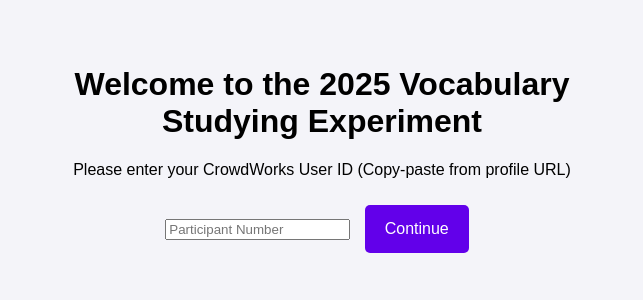
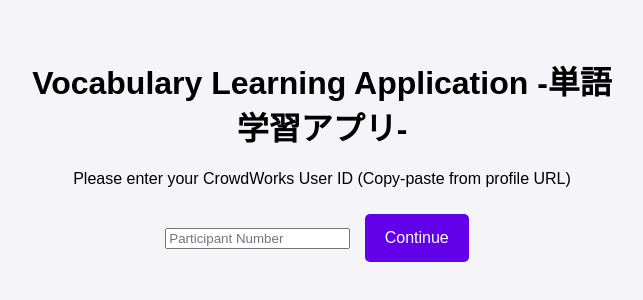
Before and after one commit to brandonlkramer/FlashcardApp-WordIntroduction, a website: page Japanese/index.html in a window 1280 px wide. Shown: the part 246-546 px from the top of the page, without its empty margins (318-961 px from the left). Drawn offline with Linux system fonts and the light colour scheme; no server answers.

Commit message:
minor updates

```diff
--- a/Japanese/index.html
+++ b/Japanese/index.html
@@ -17,7 +17,7 @@
     <div id="app">
         <!-- Participant Number Screen -->
         <div id="participant-number-screen" class="screen active">
-            <h1>Welcome to the 2025 Vocabulary Studying Experiment</h1>
+            <h1>Vocabulary Learning Application -単語学習アプリ-</h1>
             <p>Please enter your CrowdWorks User ID (Copy-paste from profile URL)</p>
             <input type="text" id="participant-number" placeholder="Participant Number">
             <button id="submit-participant-number">Continue</button>
```
Also changed, not shown: 1 other file.
